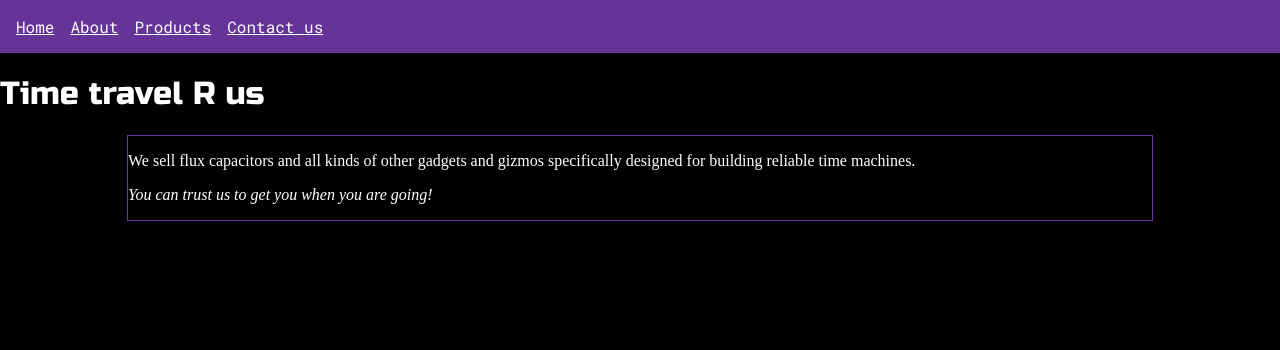
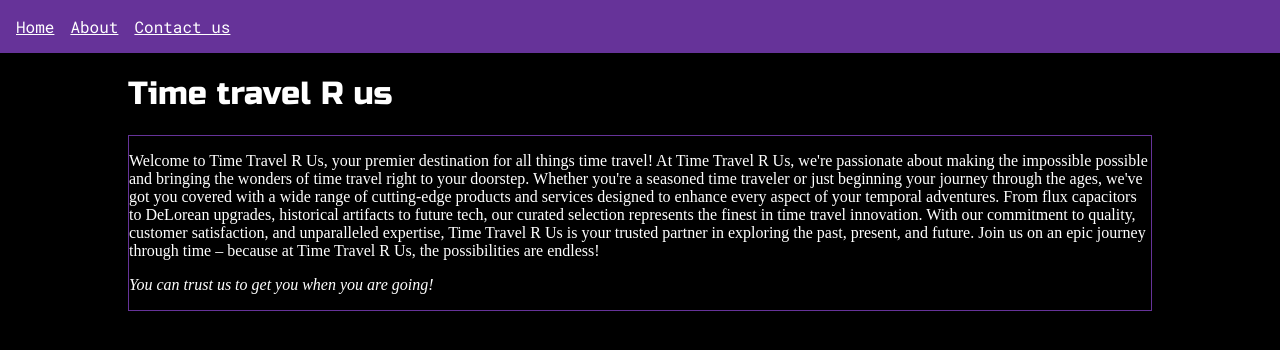
Before and after one commit to dana-ciocan/great-scott-rsc, a Next.js app: page /about in a window 1280 px wide. Shown: the top 350 px of the page. Built offline with nearby package versions, Linux system fonts and the light colour scheme.

Commit message:
Update styling

```diff
--- a/src/app/about/page.tsx
+++ b/src/app/about/page.tsx
@@ -4,8 +4,19 @@ export default function AboutPage() {
   return (
     <main className={styles.main}>
       <p>
-        We sell flux capacitors and all kinds of other gadgets and gizmos
-        specifically designed for building reliable time machines.
+        Welcome to Time Travel R Us, your premier destination for all things
+        time travel! At Time Travel R Us, we&apos;re passionate about making the
+        impossible possible and bringing the wonders of time travel right to
+        your doorstep. Whether you&apos;re a seasoned time traveler or just
+        beginning your journey through the ages, we&apos;ve got you covered with
+        a wide range of cutting-edge products and services designed to enhance
+        every aspect of your temporal adventures. From flux capacitors to
+        DeLorean upgrades, historical artifacts to future tech, our curated
+        selection represents the finest in time travel innovation. With our
+        commitment to quality, customer satisfaction, and unparalleled
+        expertise, Time Travel R Us is your trusted partner in exploring the
+        past, present, and future. Join us on an epic journey through time –
+        because at Time Travel R Us, the possibilities are endless!
       </p>
       <p>
         <em>You can trust us to get you when you are going!</em>
--- a/src/app/components/ProductCard/ProductCard.module.css
+++ b/src/app/components/ProductCard/ProductCard.module.css
@@ -5,3 +5,7 @@
     background-blend-mode: multiply;
     padding: 0 2rem 1rem 2rem;
 }
+
+.productTitle {
+    color: rebeccapurple;
+}
--- a/src/app/components/ProductCard/ProductCard.tsx
+++ b/src/app/components/ProductCard/ProductCard.tsx
@@ -19,7 +19,9 @@ export default function ProductCard({
 }: ProductProps) {
   return (
     <div className={styles.productCard}>
-      <h2 className={russo_one.className}>{productTitle}</h2>
+      <h2 className={`${russo_one.className} ${styles.productTitle}`}>
+        {productTitle}
+      </h2>
       <p>{productDescription}</p>
       <Link href={`/product/${productId}`}>More info</Link>
     </div>
--- a/src/app/components/menu/menu.tsx
+++ b/src/app/components/menu/menu.tsx
@@ -12,7 +12,6 @@ export default function Menu() {
     <nav className={`${styles.menu} ${roboto_mono.className}`}>
       <Link href='/'>Home</Link>
       <Link href='/about'>About</Link>
-      <Link href='/products'>Products</Link>
       <Link href='/contact'>Contact us</Link>
     </nav>
   );
--- a/src/app/globals.css
+++ b/src/app/globals.css
@@ -1,5 +1,9 @@
 :root {
     font-size: 16px;
+}
+
+* {
+    box-sizing: border-box;
 }
 
 body {
@@ -7,13 +11,14 @@ body {
     color: white;
     padding: 0;
     margin: 0;
-}
-
-main {
-    width: 80%;
-    margin-inline: auto;
+    width: 100vw;
 }
 
 a {
     color: white;
 }
+
+.page-container {
+    width: 80%;
+    margin-inline: auto;
+}
--- a/src/app/layout.tsx
+++ b/src/app/layout.tsx
@@ -21,8 +21,10 @@ export default function RootLayout({
     <html lang='en'>
       <body>
         <Menu />
-        <h1 className={russo_one.className}>Time travel R us</h1>
-        {children}
+        <div className='page-container'>
+          <h1 className={russo_one.className}>Time travel R us</h1>
+          {children}
+        </div>
       </body>
     </html>
   );
--- a/src/app/page.module.css
+++ b/src/app/page.module.css
@@ -1,3 +1,6 @@
 .main {
-  border: 1px solid red;
+  display: grid;
+  grid-template-columns: repeat(2, 1fr);
+  grid-template-rows: auto;
+  gap: 2rem;
 }
--- a/src/app/product/page.module.css
+++ /dev/null
@@ -1,5 +0,0 @@
-.main {
-  display: grid;
-  grid-template-columns: repeat(2, 1fr);
-  grid-template-rows: auto;
-}
--- a/src/app/product/page.tsx
+++ /dev/null
@@ -1,6 +0,0 @@
-import Product from '../components/ProductCard/ProductCard';
-import styles from './page.module.css';
-
-export default function ProductPage() {
-  return <main className={styles.main}></main>;
-}
```
Also changed, not shown: src/app/page.tsx (+19 -3 lines), src/app/products/page.tsx (deleted, +0 -30 lines), src/app/utils.ts (added, +9 -0 lines).
